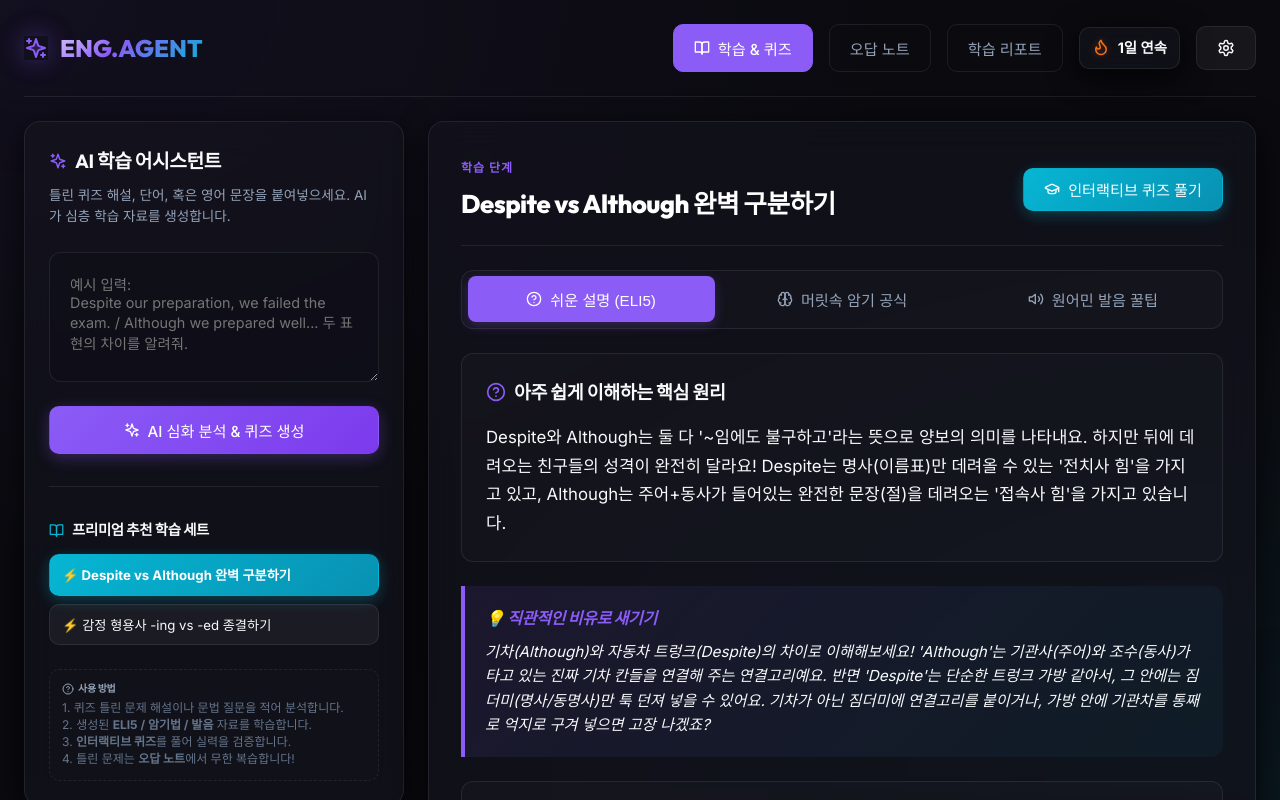
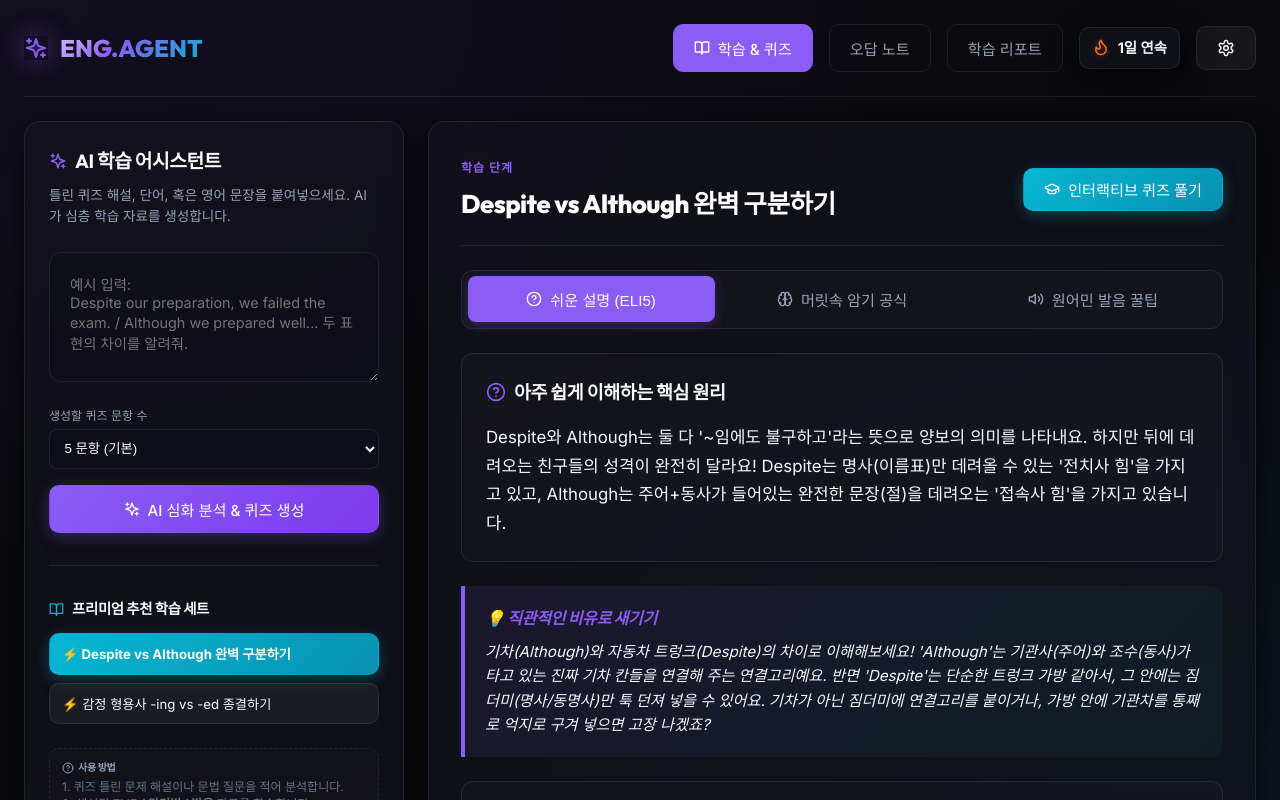
Before and after one commit to nikelite/english-learning-agent, a React (Vite) app in the folder expression-quiz-agent/: page / in a window 1280 px wide. Shown: the top 800 px of the page. Built offline with nearby package versions, Linux system fonts and the light colour scheme.

Commit message:
feat: support dynamic question count in expression quiz agent with default of 5

```diff
--- a/expression-quiz-agent/src/App.tsx
+++ b/expression-quiz-agent/src/App.tsx
@@ -120,10 +120,10 @@ export default function App() {
   };
 
   // AI custom generation trigger
-  const handleGenerateLesson = async (text: string) => {
+  const handleGenerateLesson = async (text: string, questionCount: number) => {
     setIsLoading(true);
     try {
-      const generated = await generateLessonFromText(text, apiKey);
+      const generated = await generateLessonFromText(text, apiKey, questionCount);
       setActiveLesson(generated);
       setViewMode('study');
       setActiveStudyTab('eli5');
--- a/expression-quiz-agent/src/components/LessonCreator.tsx
+++ b/expression-quiz-agent/src/components/LessonCreator.tsx
@@ -5,7 +5,7 @@ import { PRESET_LESSONS } from '../geminiService';
 
 interface LessonCreatorProps {
   apiKey: string;
-  onGenerate: (text: string) => Promise<void>;
+  onGenerate: (text: string, questionCount: number) => Promise<void>;
   onLoadPreset: (preset: Lesson) => void;
   isLoading: boolean;
   activeLesson: Lesson | null;
@@ -19,6 +19,7 @@ export const LessonCreator: React.FC<LessonCreatorProps> = ({
   activeLesson
 }) => {
   const [inputText, setInputText] = useState('');
+  const [questionCount, setQuestionCount] = useState<number>(5);
   const [error, setError] = useState<string | null>(null);
 
   const handleSubmit = async (e: React.FormEvent) => {
@@ -37,7 +38,7 @@ export const LessonCreator: React.FC<LessonCreatorProps> = ({
     }
 
     try {
-      await onGenerate(text);
+      await onGenerate(text, questionCount);
       setInputText('');
     } catch (err: any) {
       setError(err.message || "학습 데이터를 생성하는 중 에러가 발생했습니다.");
@@ -66,6 +67,23 @@ export const LessonCreator: React.FC<LessonCreatorProps> = ({
             style={{ minHeight: '130px', fontSize: '0.9rem' }}
             disabled={isLoading}
           />
+        </div>
+
+        {/* Question Count Selector */}
+        <div style={{ display: 'flex', flexDirection: 'column', gap: '0.25rem' }}>
+          <label style={{ fontSize: '0.75rem', color: 'var(--text-secondary)' }}>생성할 퀴즈 문항 수</label>
+          <select
+            value={questionCount}
+            onChange={(e) => setQuestionCount(Number(e.target.value))}
+            className="select-glow"
+            disabled={isLoading}
+            style={{ width: '100%', padding: '0.65rem', border: '1px solid var(--border-color)', borderRadius: '8px', background: 'var(--bg-input)', color: 'white' }}
+          >
+            <option value={3}>3 문항</option>
+            <option value={5}>5 문항 (기본)</option>
+            <option value={8}>8 문항</option>
+            <option value={10}>10 문항</option>
+          </select>
         </div>
 
         {error && (
--- a/expression-quiz-agent/src/geminiService.ts
+++ b/expression-quiz-agent/src/geminiService.ts
@@ -224,12 +224,16 @@ Strict Schema Requirements:
 }
 
 Important Instructions:
-1. Make sure to generate exactly 5 distinct multiple-choice quizzes under the 'quizzes' array.
+1. Make sure to generate exactly the requested number of distinct multiple-choice quizzes under the 'quizzes' array.
 2. In the quizzes, test different angles of the topic: preposition matching, active vs passive voice, tense, subject-verb agreement, etc.
 3. Keep the tone friendly, encouraging, and highly professional yet simple.
 4. Ensure the JSON is completely valid, all quotation marks are escaped properly, and no trailing commas exist.`;
 
-export async function generateLessonFromText(text: string, apiKey: string): Promise<Lesson> {
+export async function generateLessonFromText(
+  text: string,
+  apiKey: string,
+  questionCount: number = 5
+): Promise<Lesson> {
   if (!apiKey) {
     throw new Error("Gemini API Key가 필요합니다. 설정창에서 입력해 주세요.");
   }
@@ -247,7 +251,15 @@ export async function generateLessonFromText(text: string, apiKey: string): Prom
         role: "user",
         parts: [
           {
-            text: `${SYSTEM_PROMPT}\n\nHere is the study text to analyze:\n"""\n${cleanText}\n"""`
+            text: `${SYSTEM_PROMPT}
+
+            Strict Request Parameters:
+            - Generate EXACTLY ${questionCount} multiple-choice quizzes under the 'quizzes' array.
+
+            Here is the study text to analyze:
+            """
+            ${cleanText}
+            """`
           }
         ]
       }
```
